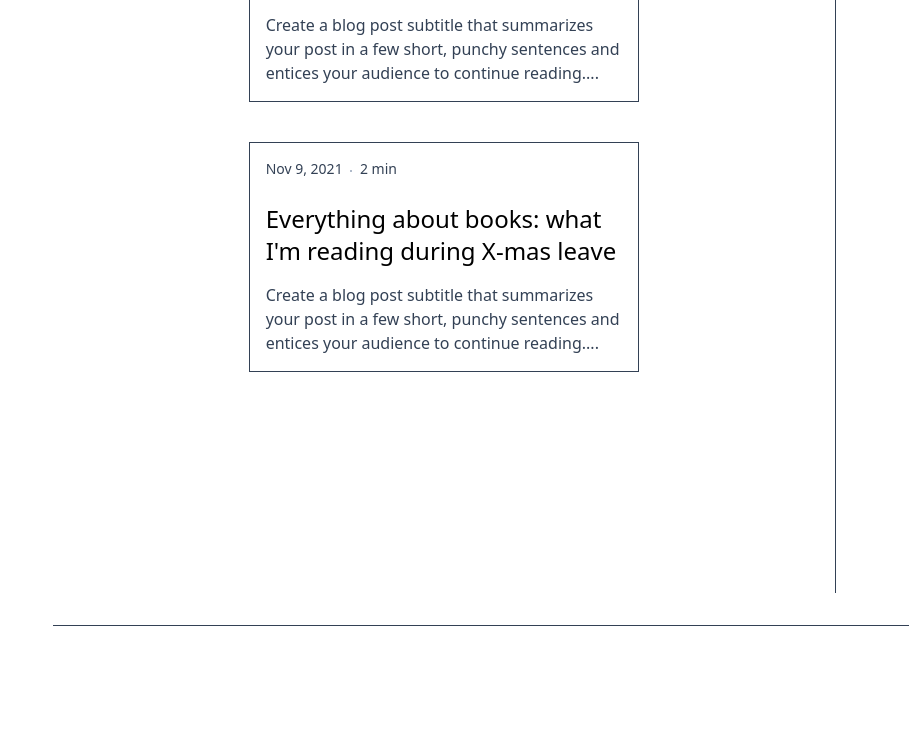
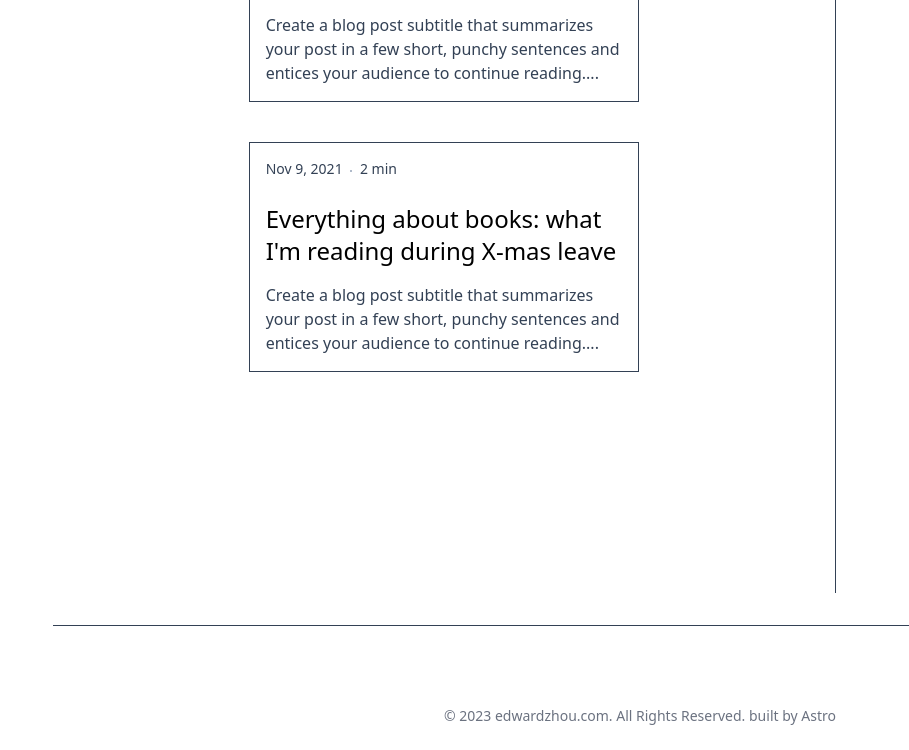
Before and after one commit to edxzh/edwardzhou.com, an Astro site: page / in a window 1280 px wide. Shown: the part 1669-2419 px from the top of the page, 0-909 px from the left. Before the commit the page ends 2295 px from the top, so only its background shows below. Built offline with nearby package versions, Linux system fonts and the light colour scheme; Astro itself is replaced by a stand-in of ours.

Commit message:
Add Footer

```diff
--- /dev/null
+++ b/src/components/Footer.astro
@@ -0,0 +1,6 @@
+<footer class="pb-6 mx-auto lg:mt-20">
+  <p class="text-sm text-gray-500 sm:text-center dark:text-gray-400">
+    © 2023 <a href="/" class="hover:underline">edwardzhou.com</a>. All Rights
+    Reserved. built by <a href="https://astro.build/">Astro</a>
+  </p>
+</footer>
--- a/src/pages/index.astro
+++ b/src/pages/index.astro
@@ -1,5 +1,6 @@
 ---
 import Header from "../components/Header.astro";
+import Footer from "../components/Footer.astro";
 import "../styles/global.css";
 
 const pageTitle = "Edward Zhou";
@@ -223,6 +224,7 @@ const pageTitle = "Edward Zhou";
         </div>
       </section>
     </section>
+    <Footer />
   </body>
   <script>
     import "../scripts/menu.js";
```
